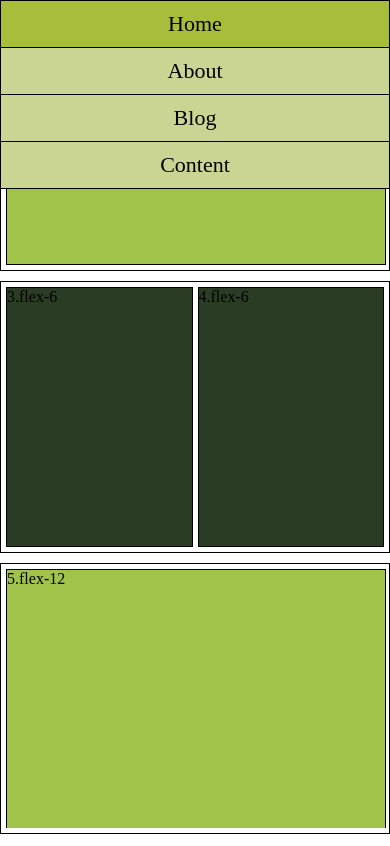
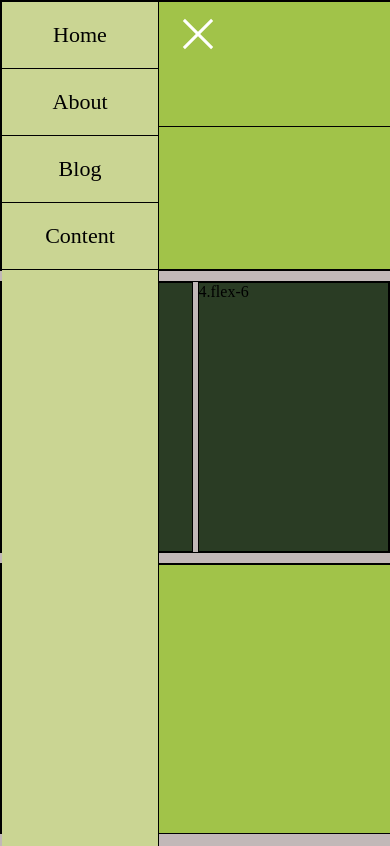
Before and after one commit to Fif0n/flexbox, a plain HTML site: page index.html in a window 390 px wide. Both pictures are taken after a click on the button 47 px from the left and 40 px from the top of the page. Drawn offline with Linux system fonts and the light colour scheme.

Commit message:
Add files via upload

```diff
--- a/index.html
+++ b/index.html
@@ -10,12 +10,12 @@
     <div class="container">
         <div class="row">
             <div class="flex-12">
-                <button class="hamburger">
-                    <span class="hamburger-box">
-                        <span class="hamburger-inner"></span>
-                    </span>
-                </button>
                 <div class="navigation-bar">
+                    <button class="hamburger">
+                        <span class="hamburger-box">
+                            <span class="hamburger-inner"></span>
+                        </span>
+                    </button>
                     <ul>
                         <li>
                             <a href="#home"><div class="navigation-item">Home</div></a>
--- a/main.js
+++ b/main.js
@@ -9,9 +9,10 @@ const handleClick = () => {
 }
 
 hamburger.addEventListener('click', handleClick);
+
 window.addEventListener('click', e => {
     if(!hamburger.contains(e.target) && !navigationBar.contains(e.target)){
-        hamburger.classList.toggle('hamburger-active');
-        navigationBar.classList.toggle('navigation-active');
+        hamburger.classList.remove('hamburger-active');
+        navigationBar.classList.remove('navigation-active');
     }
 })
--- a/style.css
+++ b/style.css
@@ -1,5 +1,6 @@
 body {
     margin: 0;
+    background-color: #c2b8b8;
 }
 .container {
     width: 100%;
@@ -13,7 +14,6 @@ body {
     margin-bottom: 10px;
     flex-flow: wrap;
     flex: 3;
-    padding: 5px;
 }
 .flex-12 {
     border: 1px solid #000;
@@ -95,6 +95,10 @@ a:active {
         box-shadow: none;
         position: fixed;
         z-index: 2;
+        position: absolute;
+        left: 0;
+        top: 0;
+
     }
     .hamburger-box {
         width: 40px;
@@ -130,7 +134,7 @@ a:active {
         top: 10px;
     }
 
-    /* .hamburger-active .hamburger-inner {
+    .hamburger-active .hamburger-inner {
         background-color: transparent;
     }
     .hamburger-active .hamburger-inner:before {
@@ -138,32 +142,44 @@ a:active {
     }
     .hamburger-active .hamburger-inner:after {
         transform: translateY(-10px) rotate(-45deg);
-    } */
+    }
     .hamburger-active {
-        display: none;
+        position: absolute;
+        left: 100%;
+        margin: 0;
     }
-    .navigation-bar ul{
+    .navigation-bar {
+        width: 40%;
+        border: 0;
+        transition: .2s ease-in-out;
+    }
+    .navigation-bar ul {
         margin: -100%;
+        border: 0;
+    }
+    .navigation-active{
+        position: absolute;
+        height: 100%;
+        background: #CAD593;
+        margin: 0;
+        border-right: 1px solid #000;
     }
     .navigation-active ul{
-        display: flex;
         flex-direction: column;
         z-index: 1;
+        margin: 0;
         width: 100%;
-        position: absolute;
-        top: 0;
         left: 0;
-        margin: 0;
-        /* transition: transform .5s ease-in-out;
-        transform: ; */
+        display: flex;
+        transition: .2s;
     }
-    li {
-        border: 1px solid black;
-        border-top: 0;
+    .navigation-active li {
+        padding: 10px 0;
+        border: 0;
+        border-bottom: 1px solid #000 ;
+        border-width: 50%;
     }
-    li:first-child{
-        border-top: 1px solid black;
-    }
+
     .navigation-item{
         flex: 0;
     }
```
